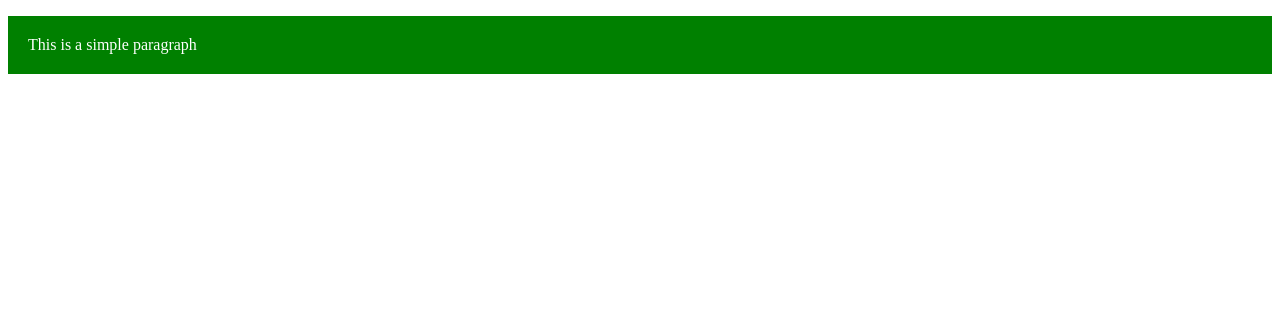
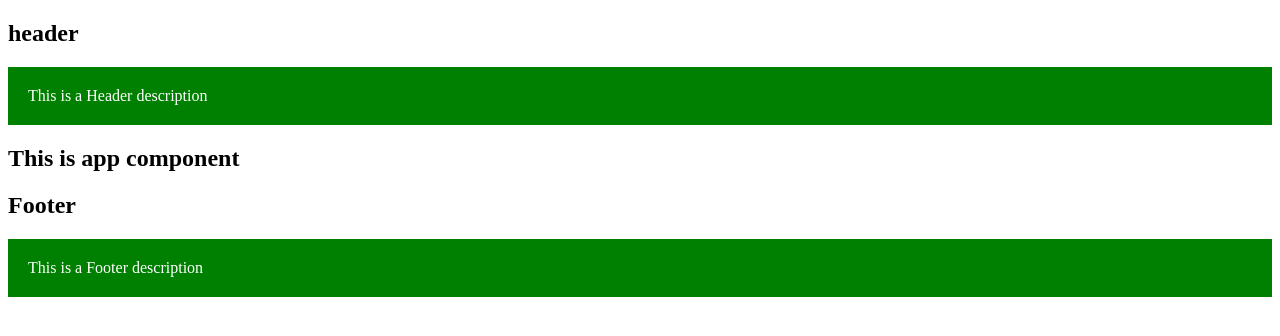
Before and after one commit to ameysawant/react19-with-typescript-tutorial, a React (Vite) app: page / in a window 1280 px wide. Shown: the top 336 px of the page. Built offline with nearby package versions, Linux system fonts and the light colour scheme.

Commit message:
added props

```diff
--- a/src/App.tsx
+++ b/src/App.tsx
@@ -1,9 +1,13 @@
+import Footer from "./components/Footer";
+import Header from "./components/Header";
 import Paragraph from "./components/Paragraph";
 
 const App = () => {
   return (
     <>
-      <Paragraph />
+      <Header />
+      <h2>This is app component</h2>
+      <Footer />
     </>
   );
 };
--- /dev/null
+++ b/src/components/Footer.tsx
@@ -0,0 +1,12 @@
+import Paragraph from "./Paragraph";
+
+const Footer = () => {
+  return (
+    <>
+      <h2>Footer</h2>
+      <Paragraph description={"This is a Footer description"} />
+    </>
+  );
+};
+
+export default Footer;
--- /dev/null
+++ b/src/components/Header.tsx
@@ -0,0 +1,12 @@
+import Paragraph from "./Paragraph";
+
+const Header = () => {
+  return (
+    <>
+      <h2>header</h2>
+      <Paragraph description={"This is a Header description"} />
+    </>
+  );
+};
+
+export default Header;
--- a/src/components/Paragraph.tsx
+++ b/src/components/Paragraph.tsx
@@ -1,18 +1,14 @@
 import styles from "./paragraph.module.css";
 
-const Paragraph = () => {
+type ParagraphProps = {
+  description: string;
+};
+
+const Paragraph = ({ description }: ParagraphProps) => {
+  console.log(description);
   return (
     <>
-      <p
-        className={styles.mypara}
-        // style={{
-        //   backgroundColor: "orange",
-        //   padding: "20px 20px",
-        //   color: "white",
-        // }}
-      >
-        This is a simple paragraph
-      </p>
+      <p className={styles.mypara}> {description}</p>
     </>
   );
 };
```
